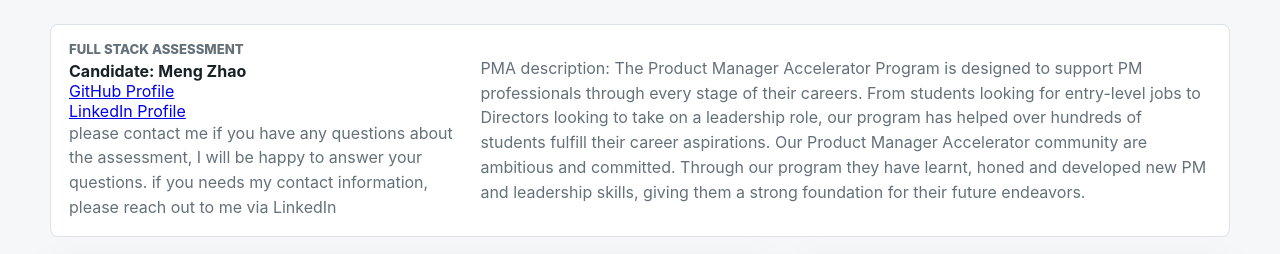
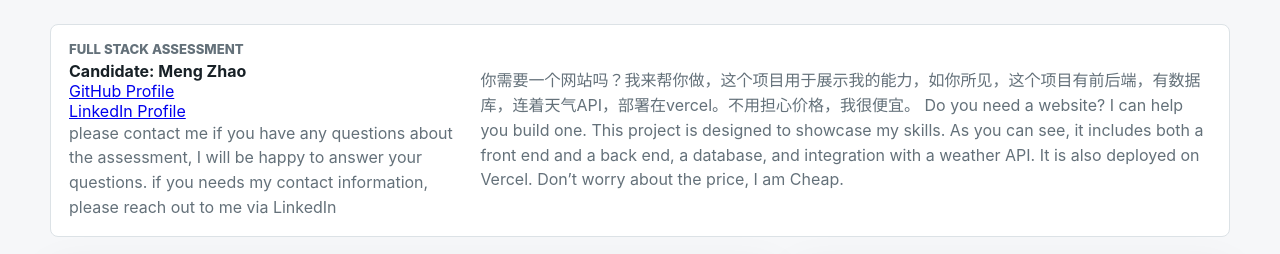
Before and after one commit to mzhao1996/mzhaoweather, a Next.js app: page / in a window 1280 px wide. Shown: the part 168-422 px from the top of the page. Built offline with nearby package versions, Linux system fonts and the light colour scheme; no server answers.

Commit message:
update text

```diff
--- a/components/WeatherApp.tsx
+++ b/components/WeatherApp.tsx
@@ -141,9 +141,8 @@ export function WeatherApp() {
           </p>
         </div>
         <p>
-          PMA description:
-          The Product Manager Accelerator Program is designed to support PM professionals through every stage of their careers. From students looking for entry-level jobs to Directors looking to take on a leadership role, our program has helped over hundreds of students fulfill their career aspirations.
-          Our Product Manager Accelerator community are ambitious and committed. Through our program they have learnt, honed and developed new PM and leadership skills, giving them a strong foundation for their future endeavors.
+          你需要一个网站吗？我来帮你做，这个项目用于展示我的能力，如你所见，这个项目有前后端，有数据库，连着天气API，部署在vercel。不用担心价格，我很便宜。
+          Do you need a website? I can help you build one. This project is designed to showcase my skills. As you can see, it includes both a front end and a back end, a database, and integration with a weather API. It is also deployed on Vercel. Don’t worry about the price, I am Cheap.
         </p>
       </section>
 
--- a/components/WeatherDisplay.tsx
+++ b/components/WeatherDisplay.tsx
@@ -9,7 +9,7 @@ type WeatherDisplayProps = {
 };
 
 export function WeatherDisplay({ weather }: WeatherDisplayProps) {
-  //just use to display the weather
+  //just use to display the weather, get the weather data from props
   if (!weather) {
     return (
       <section className="panel">
```
